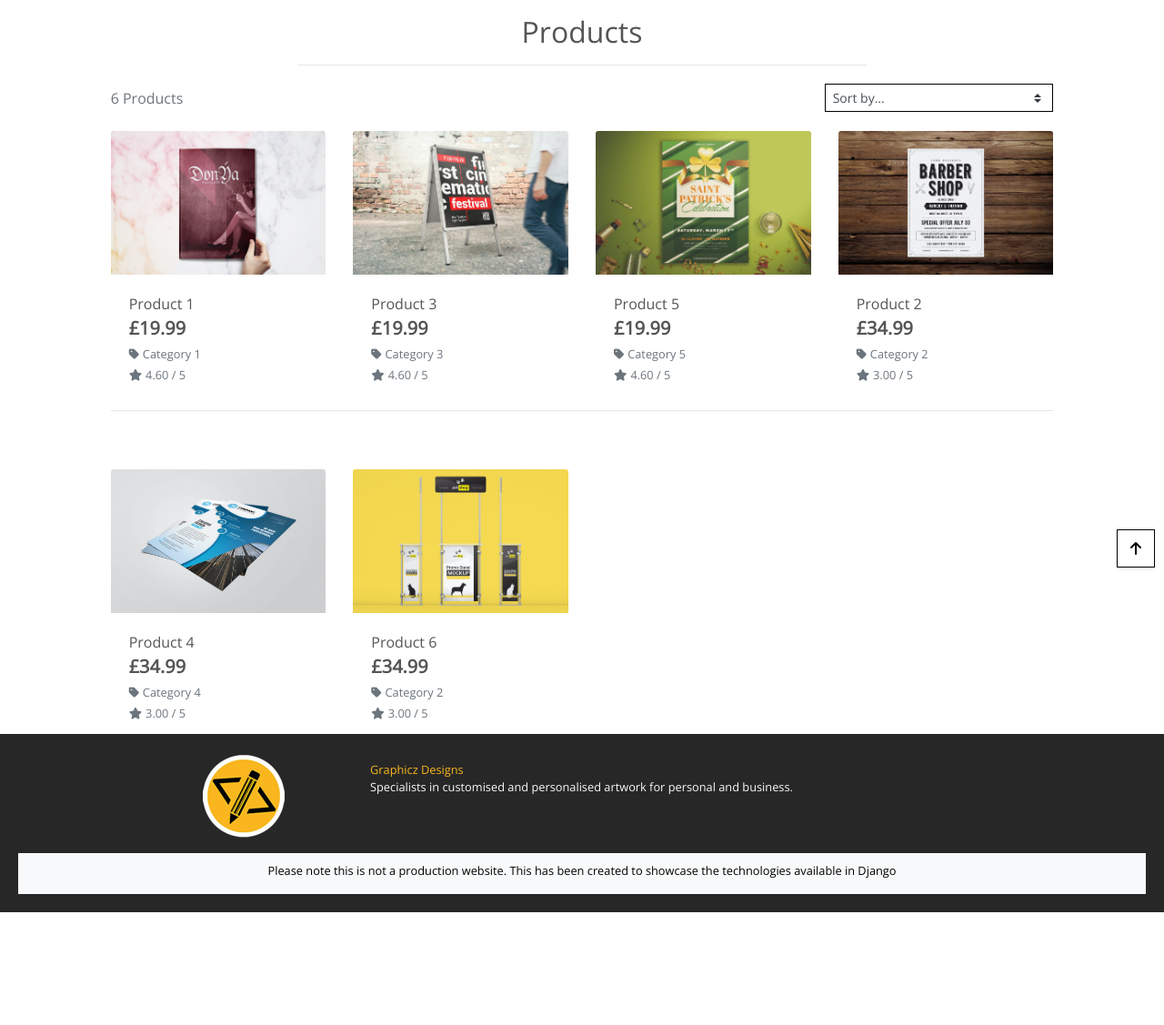
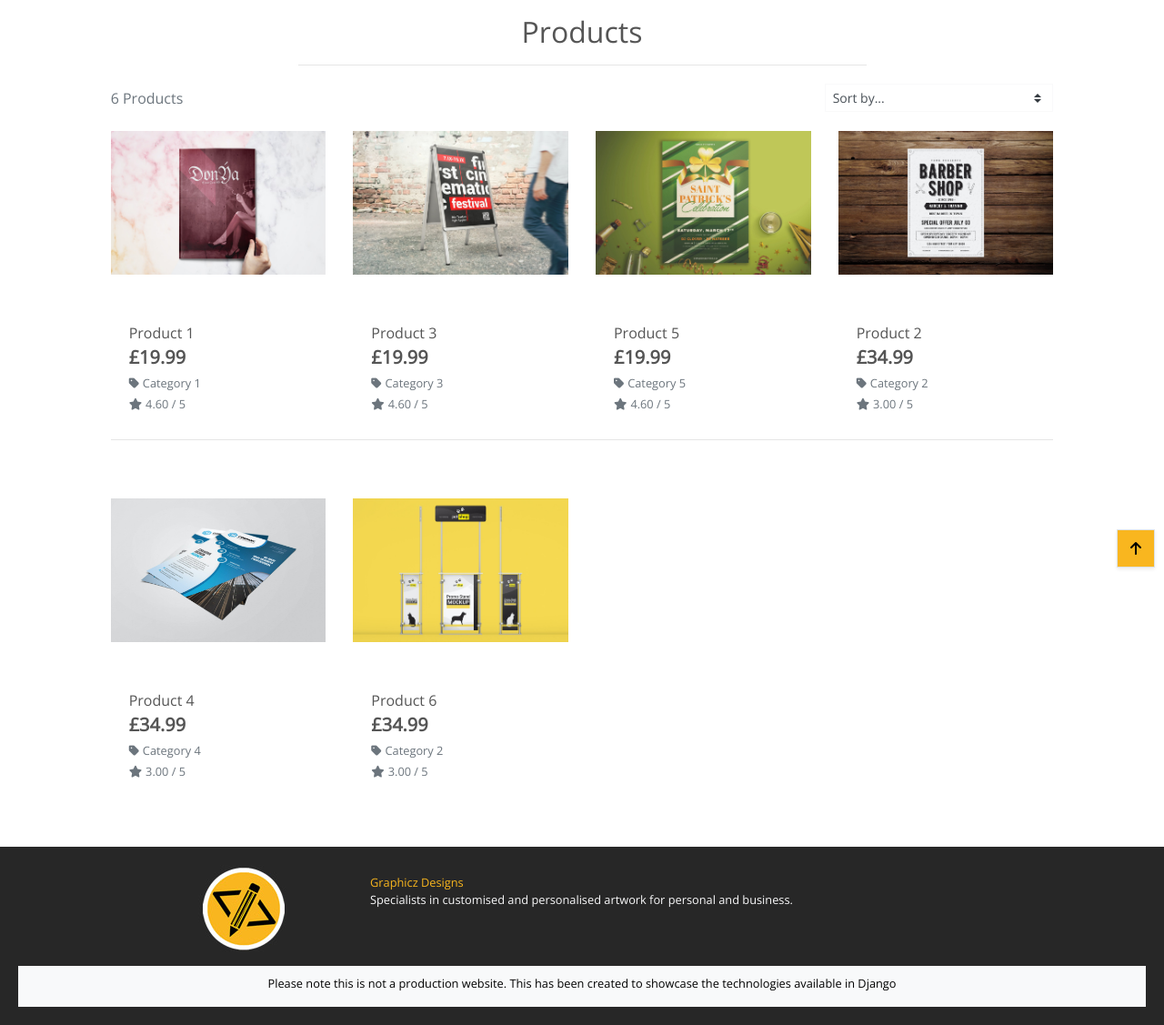
Before and after one commit to Baynuts/graphics, a Django app: page /products/ in a window 1280 px wide. Shown: the part 166-1293 px from the top of the page at 91% size. Before the commit the page ends 1169 px from the top, so only its background shows below. Run offline with Django 3.2, Linux system fonts and the light colour scheme; data comes from the database, SQL or seed files in the repository; some libraries are stand-ins or nearby versions.

Commit message:
Product list page complete functionality and styling

```diff
--- a/products/templates/products/products.html
+++ b/products/templates/products/products.html
@@ -28,7 +28,7 @@
                 <div class="row mt-1 mb-2">
                     <div class="col-12 col-md-6 my-auto order-md-last d-flex justify-content-center justify-content-md-end">
                         <div class="sort-select-wrapper w-50">
-                            <select id="sort-selector" class="custom-select custom-select-sm rounded-0 border border-{% if current_sorting != 'None_None' %}info{% else %}black{% endif %}">
+                            <select id="sort-selector" class="custom-select custom-select-sm rounded-0 sort-by">
                                 <option value="reset" {% if current_sorting == 'None_None' %}selected{% endif %}>Sort by...</option>
                                 <option value="price_asc" {% if current_sorting == 'price_asc' %}selected{% endif %}>Price (low to high)</option>
                                 <option value="price_desc" {% if current_sorting == 'price_desc' %}selected{% endif %}>Price (high to low)</option>
@@ -55,13 +55,18 @@
                         <div class="col-sm-6 col-md-6 col-lg-4 col-xl-3">
                             <div class="card h-100 border-0">
                                 {% if product.image %}
+<div class="img-hover">
                                 <a href="{% url 'product_detail' product.id %}">
-                                    <img class="card-img-top img-fluid" src="{{ product.image.url }}" alt="{{ product.name }}">
+                                    <img class=" prod-img" src="{{ product.image.url }}" alt="{{ product.name }}">
                                 </a>
+</div>
+
                                 {% else %}
+<div class="img-hover">
                                 <a href="{% url 'product_detail' product.id %}">
-                                    <img class="card-img-top img-fluid" src="{{ MEDIA_URL }}noimage.png" alt="{{ product.name }}">
+                                    <img class=" prod-img" src="{{ MEDIA_URL }}noimage.png" alt="{{ product.name }}">
                                 </a>
+</div>
                                 {% endif %}
                                 <div class="card-body pb-0">
                                     <p class="mb-0">{{ product.name }}</p>
@@ -118,7 +123,7 @@
             </div>
         </div>
     </div>
-    <div class="btt-button shadow-sm rounded-0 border border-black">
+    <div class="btt-button shadow-sm rounded-0 border">
         <a class="btt-link d-flex h-100">
             <i class="fas fa-arrow-up text-black mx-auto my-auto"></i>
         </a>
--- a/static/css/base.css
+++ b/static/css/base.css
@@ -230,6 +230,51 @@ footer.text-footer {
 
 
 
+/* Product list styles */
+
+.product-container {
+    margin-bottom: 60px;
+}
+
+.sort-by {
+    border-color: #f9f9fa;
+}
+
+
+.object-fit-fill {
+  object-fit: fill
+}
+
+.img-hover{
+  height: 190px;
+
+  overflow: hidden;
+}
+
+.img-hover img {
+  transition: transform .9s ease;
+}
+
+.img-hover:hover img {
+  transform: scale(1.1);
+}
+
+.prod-img {
+width: 100%;
+
+}
+
+
+
+
+
+
+
+
+
+
+
+
 .btn-outline-black {
     background: white;
     color: black !important; /* use important to override link colors for <a> elements */
@@ -277,6 +322,7 @@ a.category-badge > span.badge:hover {
     position: fixed;
     bottom: 10px;
     right: 10px;
+    background-color: #f9b61f;
 }
 
 .btt-link {
```
